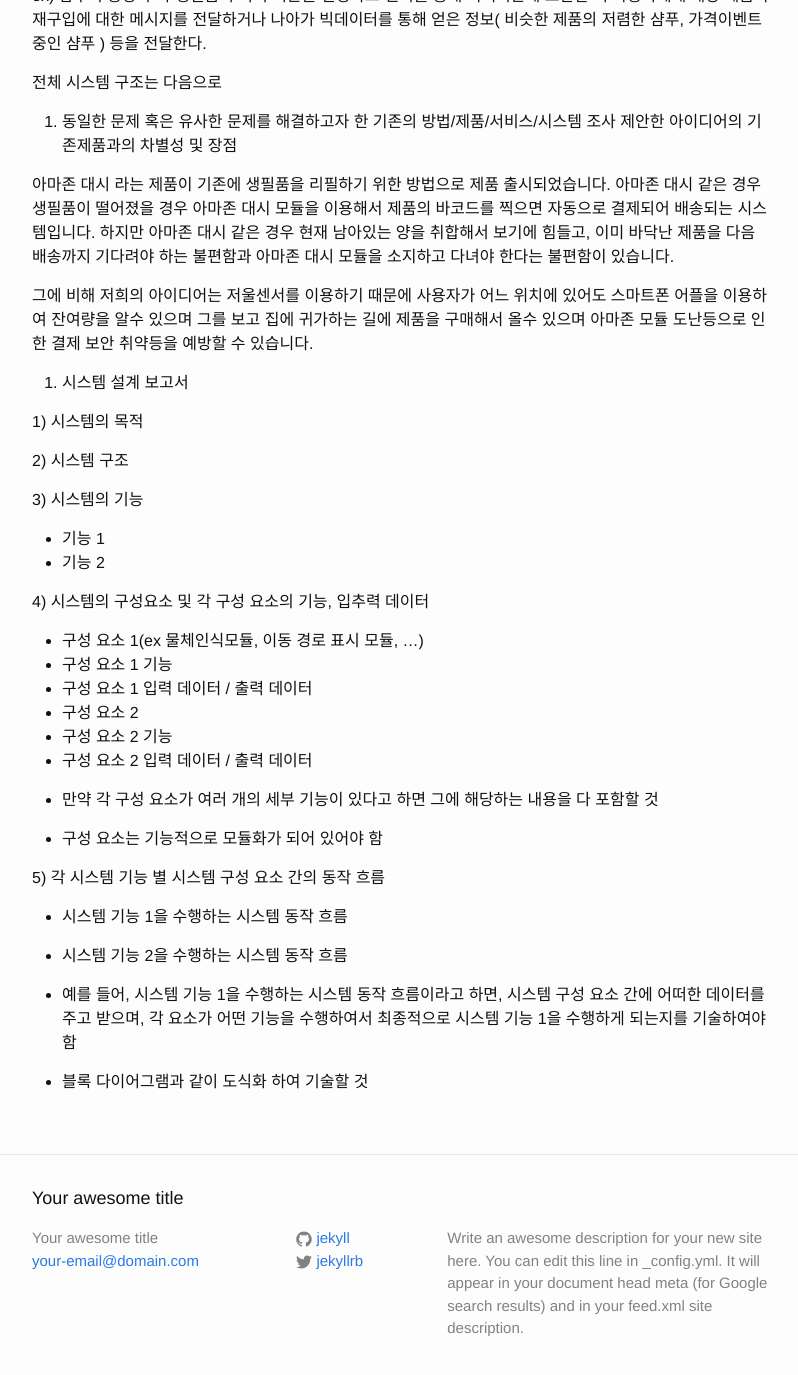
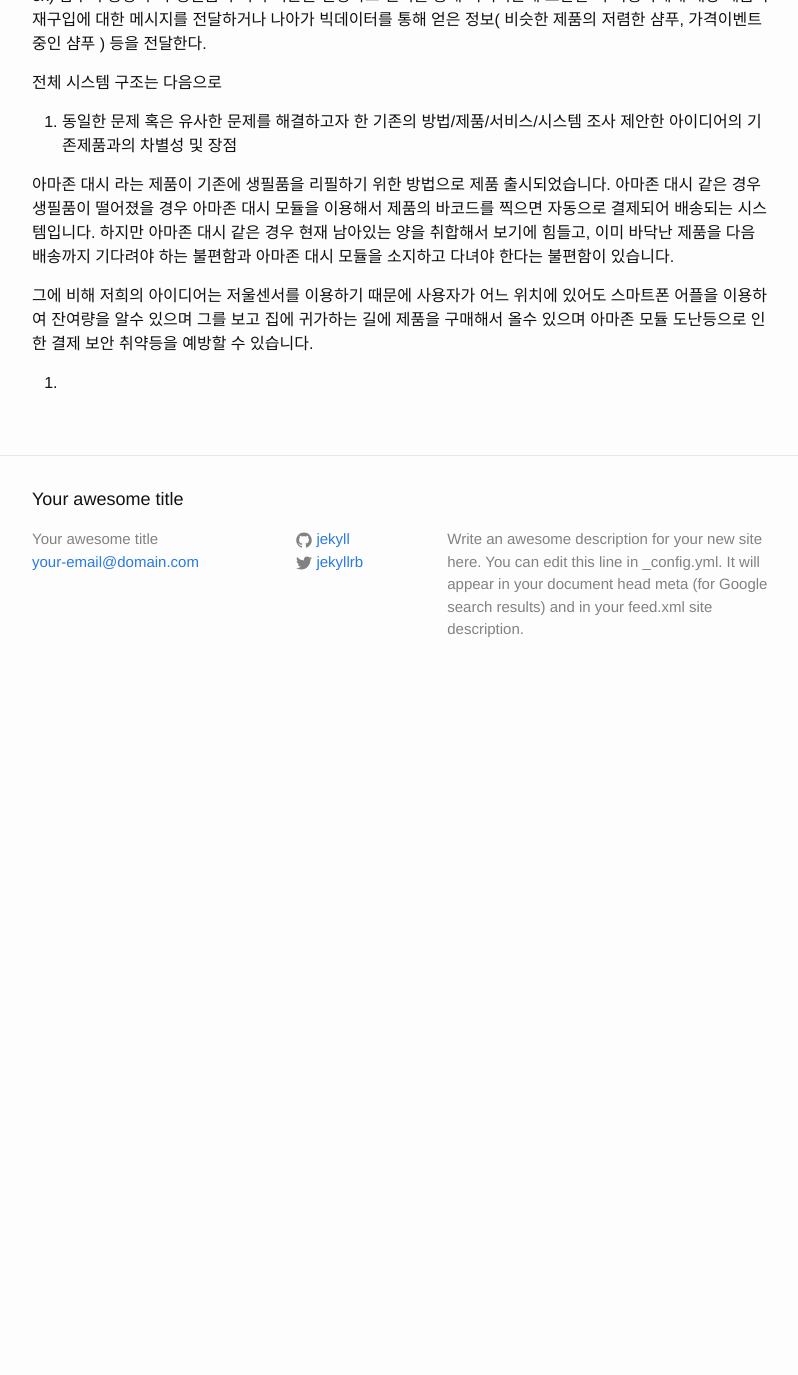
Before and after one commit to sjckoreatech/kimhyun3907.github.com, a Jekyll site: the page built from _posts/2016-05-19-termproject.markdown, in a window 1280 px wide and 1400 px high, scrolled down 555 px. Shown: the top 1375 px of the window, without its empty margins (238-1036 px from the left). Built offline with Jekyll 4.4.1, drawn with Linux system fonts in a browser that asks for light colours; after the commit the page ends 1256 px from its top, so only the background shows below that.

Commit message:
Revert "퇙퇙 ver.1 완성"
This reverts commit 547e72a4ea498a85b58aebda053fa36b9123621d.

```diff
--- a/_posts/2016-05-19-termproject.markdown
+++ b/_posts/2016-05-19-termproject.markdown
@@ -42,40 +42,4 @@ categories: jekyll update
 스마트폰 어플을 이용하여 잔여량을 알수 있으며 그를 보고 집에 귀가하는 길에 제품을 구매해서 올수 있으며
 아마존 모듈 도난등으로 인한 결제 보안 취약등을 예방할 수 있습니다.
 
-4. 시스템 설계 보고서
-
- 1) 시스템의 목적
-
- 2) 시스템 구조
-
- 3) 시스템의 기능
- - 기능 1
- - 기능 2
-
- 4) 시스템의 구성요소 및 각 구성 요소의 기능, 입추력 데이터
- - 구성 요소 1(ex 물체인식모듈, 이동 경로 표시 모듈, ...)
- - 구성 요소 1 기능
- - 구성 요소 1 입력 데이터 / 출력 데이터
- - 구성 요소 2
- - 구성 요소 2 기능
- - 구성 요소 2 입력 데이터 / 출력 데이터
-
-* 만약 각 구성 요소가 여러 개의 세부 기능이 있다고 하면 그에 해당하는 내용을 다 포함할 것
-
-* 구성 요소는 기능적으로 모듈화가 되어 있어야 함
-
-
-
- 5) 각 시스템 기능 별 시스템 구성 요소 간의 동작 흐름
-
- - 시스템 기능 1을 수행하는 시스템 동작 흐름
-
- - 시스템 기능 2을 수행하는 시스템 동작 흐름
-
-
-
- * 예를 들어, 시스템 기능 1을 수행하는 시스템 동작 흐름이라고 하면, 시스템 구성 요소 간에 어떠한 데이터를 주고 받으며, 각 요소가 어떤 기능을 수행하여서 최종적으로 시스템 기능 1을 수행하게 되는지를 기술하여야 함
-
-
-
- * 블록 다이어그램과 같이 도식화 하여 기술할 것
+4.
```
